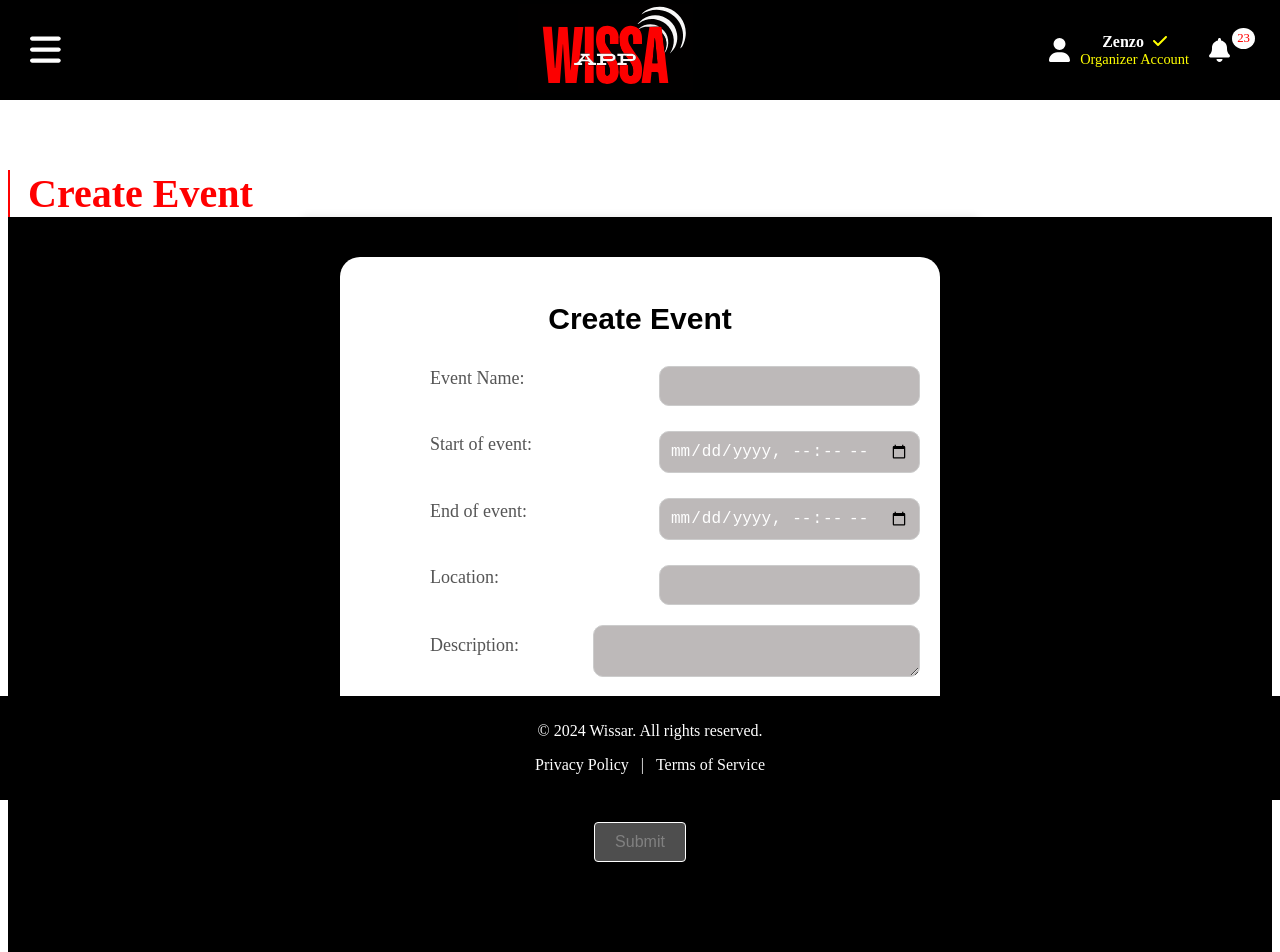
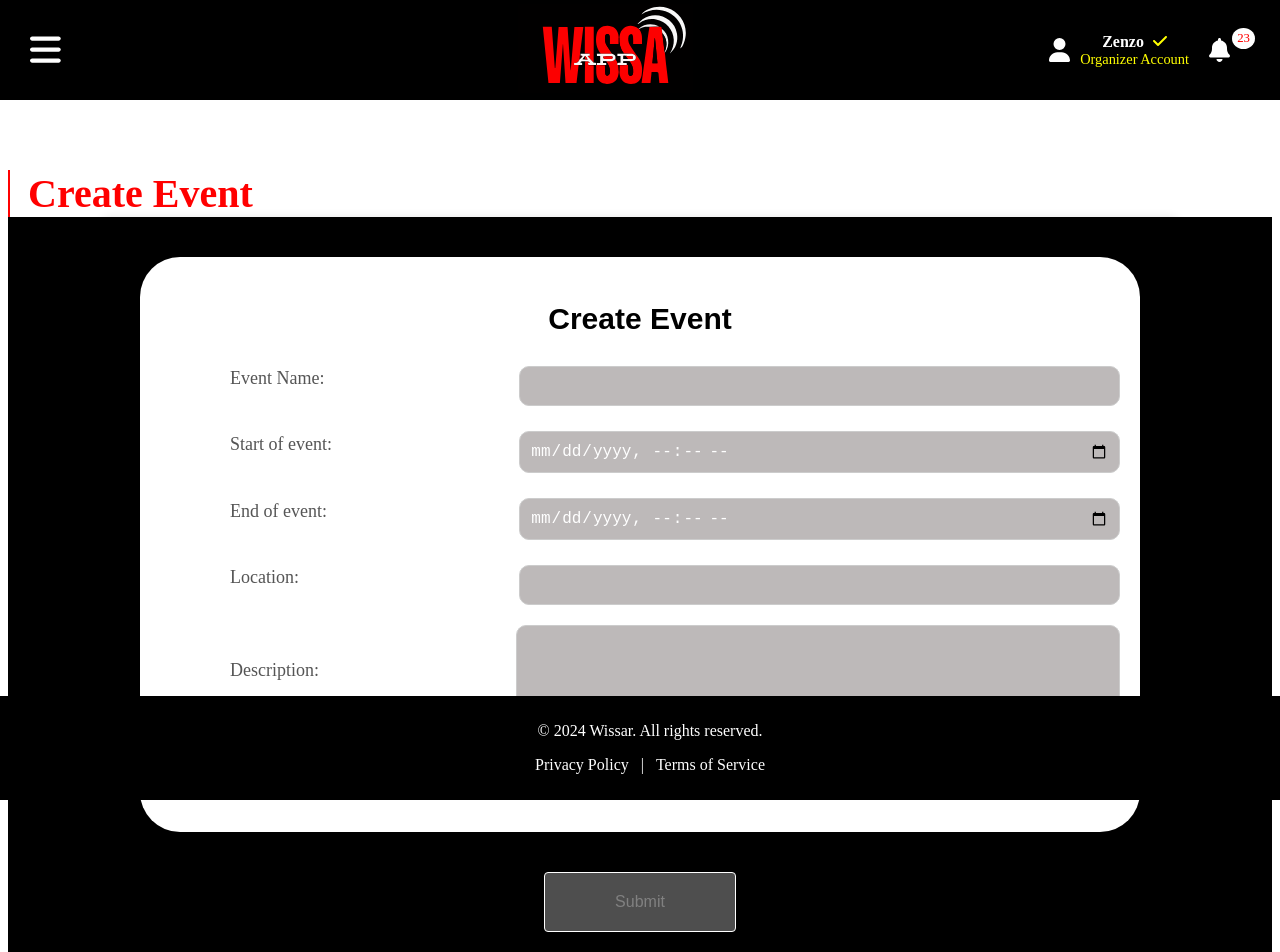
Before and after one commit to FowardPro/wissar_app, a React (Create React App) app: page /createEvent in a window 1280 px wide. Shown: the top 952 px of the page. Built offline with nearby package versions, Linux system fonts and the light colour scheme.

Commit message:
create Event edited

```diff
--- a/src/components/CreateEvent.css
+++ b/src/components/CreateEvent.css
@@ -2,60 +2,31 @@
   background-color: white;
   height: 100vh;
   width: 100%;
-
+}
 
 .createEventPage {
 background-color: black;
 height: 100vh;
 width: 100%;
+}
 
 .form-container{
   background-color: black;
   margin: auto;
   padding: 40px;
-  border-radius: 8px;
+  border-radius: 10px;
   box-shadow: 0 0 10px rgba(0, 0, 0, 0.1);
-  max-width: 600px; /* Increased by 500 pixels */
+  max-width: 1000px; /* Increased by 500 pixels */
   max-height: 1200px; /* Added a max-height */
 
 
-  .button-container {
-    background-color: black;
-    padding: 20px;
-    border-radius: 8px;
-    display: flex;
-    justify-content: center;
-  }
-
-  .button {
-    padding: 15px 50px;
-    border: 1px solid white;
-    border-radius: 4px;
-    background-color: #333;
-    color: white;
-    font-size: 16px;
-    cursor: pointer;
-
-  }
-
-  button:hover {
-    background-color: #555;
-  }
-
 }
-}
-}
-
-
 
 .createEventPage-container-form {
     display: flex;
     flex-direction: column;
 
-    textarea {
-      resize: vertical;
-      height: 80px;
-    }
+
 
     .lineup-group {
       display: flex;
@@ -68,21 +39,18 @@ width: 100%;
       width: 100%;
     }
   }
+
   .inputs-div {
     background-color: white;
     padding: 20px;
-    border-radius: 20px;
+    border-radius: 40px;
     margin-bottom: 20px;
-    max-width: 600px; /* Increased by 500 pixels */
+    max-width: 1000px; /* Increased by 500 pixels */
     max-height: 1000px; /* Added a max-height */
 
-    .form-group {
-      display: flex;
-      align-items: center;
-      margin-bottom: 20px;
-    }
 
-    h2 {
+
+    h2{
       text-align: center;
       margin-bottom: 25px;
       font-weight: bold;
@@ -92,17 +60,23 @@ width: 100%;
     label{
         color: #555;
         flex: 1;
-        margin-right: 10px;
+        margin-right:-100px;
         white-space: nowrap;
     }
+    textarea {
+      resize: vertical;
+      height: 80px;
+      margin-left: 95px;
+    }
 
-    input,
-    textarea {
+    input,textarea
+    {
       flex: 2;
       padding: 10px;
       border: 1px solid #ccc;
       border-radius: 10px;
       background-color: #bdb9b9;
+
     }
 
       .plus-icon{
@@ -112,6 +86,12 @@ width: 100%;
         width: 24px;
         height: 24px;
         cursor: pointer;
+    }
+
+    .form-group {
+      display: flex;
+      align-items: center;
+      margin-bottom: 20px;
     }
 
   }
@@ -127,9 +107,6 @@ width: 100%;
 
 
 
-
-
-
 .button-container {
     background-color: black;
     padding: 20px;
@@ -138,7 +115,7 @@ width: 100%;
     justify-content: center;
 
     button {
-      padding: 10px 20px;
+      padding: 20px 70px;
       border: 1px solid white;
       border-radius: 4px;
       background-color: #4e4e4e;
```
